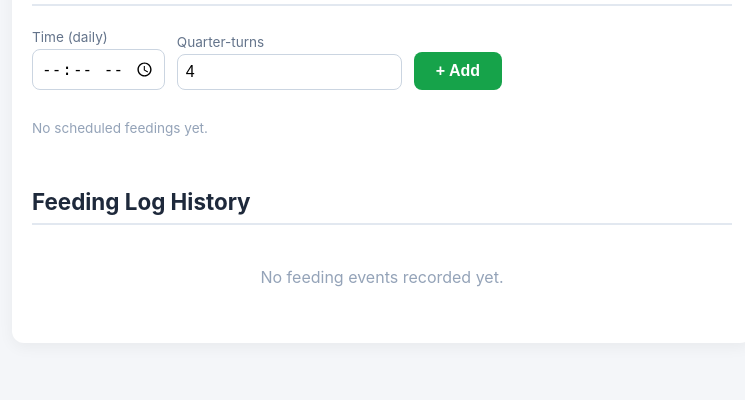
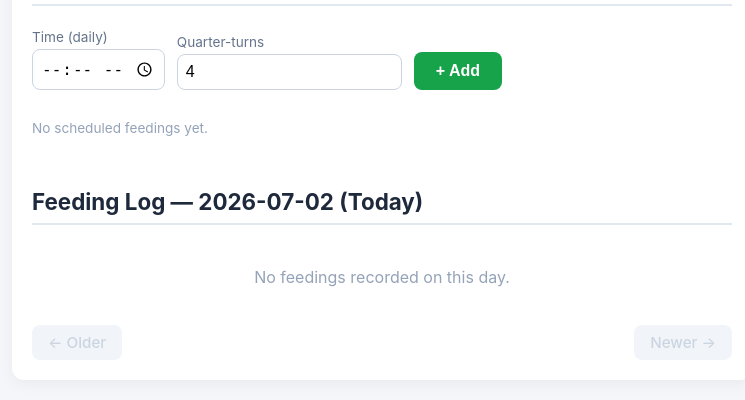
Before and after one commit to yael-lorenzo/fish-feeder-raspberry-zero-w, a Flask app: page / in a window 1280 px wide. Shown: the part 850-1250 px from the top of the page, without its empty margins (258-1003 px from the left). Before the commit the page ends 1137 px from the top, so only its background shows below. Run offline with Flask 3, Linux system fonts and the light colour scheme.

Commit message:
Add video retention policy and pagination in the frontend

```diff
--- a/app.py
+++ b/app.py
@@ -3,7 +3,7 @@ import time
 import json
 import signal
 import threading
-from datetime import datetime
+from datetime import datetime, timedelta
 import subprocess
 from flask import Flask, render_template, Response, redirect, url_for, send_from_directory, request
 from gpiozero import OutputDevice
@@ -23,6 +23,9 @@ camera_streaming_allowed = True
 
 # --- SCHEDULE / FEED CONFIG ---
 SCHEDULE_FILE = "schedule.json"
+LOG_FILE = "database.txt"
+# Feed clips (and their log lines) older than this many days are deleted automatically.
+RETENTION_DAYS = 30
 # One motor "quarter" = a quarter of a full physical rotation.
 QUARTER_ROTATION = 0.25
 # Serialize hardware access so a manual feed and a scheduled feed never overlap.
@@ -122,6 +125,64 @@ def clean_quarters(value, default=4):
     except (TypeError, ValueError):
         return default
 
+# --- FEED HISTORY (plain text log + clip files) ---
+def read_logs():
+    """Return feed events in chronological order: [{'time','image','date'}]."""
+    logs = []
+    if os.path.exists(LOG_FILE):
+        with open(LOG_FILE, "r") as f:
+            for line in f:
+                line = line.strip()
+                if "," not in line:
+                    continue
+                timestamp, filename = line.split(",", 1)
+                logs.append({
+                    "time": timestamp,
+                    "image": filename,
+                    "date": timestamp.split(" ")[0],  # "YYYY-MM-DD"
+                })
+    return logs
+
+def prune_old_history():
+    """Delete log lines and clip files older than RETENTION_DAYS."""
+    if not os.path.exists(LOG_FILE):
+        return
+    cutoff = datetime.now() - timedelta(days=RETENTION_DAYS)
+    kept_lines = []
+    removed_files = []
+    with open(LOG_FILE, "r") as f:
+        for line in f:
+            stripped = line.strip()
+            if "," not in stripped:
+                continue
+            timestamp, filename = stripped.split(",", 1)
+            try:
+                when = datetime.strptime(timestamp.strip(), "%Y-%m-%d %H:%M:%S")
+            except ValueError:
+                kept_lines.append(stripped)  # keep anything we can't parse
+                continue
+            if when >= cutoff:
+                kept_lines.append(stripped)
+            else:
+                removed_files.append(filename.strip())
+
+    if not removed_files:
+        return
+
+    with open(LOG_FILE, "w") as f:
+        for line in kept_lines:
+            f.write(line + "\n")
+
+    for filename in removed_files:
+        path = os.path.join("photos", filename)
+        try:
+            if os.path.exists(path):
+                os.remove(path)
+        except OSError as e:
+            print(f"Could not remove {path}: {e}")
+
+    print(f"Pruned {len(removed_files)} feed clip(s) older than {RETENTION_DAYS} days.")
+
 # --- FEED CLIP RECORDING ---
 def record_feed_gif(quarters, gif_path):
     """
@@ -200,7 +261,7 @@ def perform_feed(quarters=4):
 
             # Log the event (the log/thumbnails render the GIF directly).
             readable_time = datetime.now().strftime("%Y-%m-%d %H:%M:%S")
-            with open("database.txt", "a") as f:
+            with open(LOG_FILE, "a") as f:
                 f.write(f"{readable_time},{filename}\n")
         finally:
             # Release the camera lock only after all hardware work is done.
@@ -208,11 +269,20 @@ def perform_feed(quarters=4):
 
 # --- BACKGROUND SCHEDULER ---
 def scheduler_loop():
-    """Fire scheduled feedings once per matching minute."""
+    """Fire scheduled feedings once per matching minute, and prune history once a day."""
     print("Scheduler thread started.")
     last_minute = None
+    last_prune_day = None
     while True:
-        now = datetime.now().strftime("%H:%M")
+        now_dt = datetime.now()
+        today = now_dt.strftime("%Y-%m-%d")
+
+        # Prune at startup and whenever the calendar day rolls over.
+        if today != last_prune_day:
+            prune_old_history()
+            last_prune_day = today
+
+        now = now_dt.strftime("%H:%M")
         if now != last_minute:
             for entry in load_schedule().get("entries", []):
                 if entry.get("time") == now:
@@ -225,17 +295,38 @@ def scheduler_loop():
 
 @app.route('/')
 def index():
-    logs = []
-    if os.path.exists("database.txt"):
-        with open("database.txt", "r") as f:
-            for line in f.readlines():
-                if "," in line:
-                    timestamp, filename = line.strip().split(",")
-                    logs.append({"time": timestamp, "image": filename})
-    logs.reverse()
+    all_logs = read_logs()
+    today_str = datetime.now().strftime("%Y-%m-%d")
+
+    # The page shows a single day; default to today. Navigation jumps between
+    # days that actually have feeds, so you never page through empty days.
+    day = request.args.get('day', today_str)
+    try:
+        datetime.strptime(day, "%Y-%m-%d")
+    except ValueError:
+        day = today_str
+
+    days_with_entries = sorted({log["date"] for log in all_logs}, reverse=True)
+    day_logs = [log for log in all_logs if log["date"] == day]
+    day_logs.reverse()  # newest feed first within the day
+
+    older = [d for d in days_with_entries if d < day]   # desc order
+    newer = [d for d in days_with_entries if d > day]
+    prev_day = older[0] if older else None    # nearest older day with feeds
+    next_day = newer[-1] if newer else None   # nearest newer day with feeds
+
     current_time = datetime.now().strftime("%Y-%m-%d %H:%M:%S")
     schedule = sorted(load_schedule().get("entries", []), key=lambda e: e.get("time", ""))
-    return render_template('index.html', current_time=current_time, logs=logs, schedule=schedule)
+    return render_template(
+        'index.html',
+        current_time=current_time,
+        logs=day_logs,
+        schedule=schedule,
+        viewed_day=day,
+        is_today=(day == today_str),
+        prev_day=prev_day,
+        next_day=next_day,
+    )
 
 @app.route('/video_feed')
 def video_feed():
--- a/templates/index.html
+++ b/templates/index.html
@@ -37,6 +37,10 @@
         .btn-del { background: #fee2e2; color: #b91c1c; border: none; padding: 6px 14px; border-radius: 8px; cursor: pointer; font-size: 0.9rem; }
         .btn-del:hover { background: #fecaca; }
         .hint { color: #94a3b8; font-size: 0.85rem; }
+        .pagination { display: flex; align-items: center; justify-content: space-between; margin-top: 18px; }
+        .page-link { text-decoration: none; background: #eff6ff; color: #2563eb; padding: 8px 16px; border-radius: 8px; font-size: 0.95rem; font-weight: 500; }
+        .page-link:hover { background: #dbeafe; }
+        .page-link.disabled { background: #f1f5f9; color: #cbd5e1; cursor: default; }
     </style>
 </head>
 <body>
@@ -89,18 +93,31 @@
     </div>
 
     <div class="log-section">
-        <h3 class="log-title">Feeding Log History</h3>
+        <h3 class="log-title">Feeding Log — {{ viewed_day }}{% if is_today %} (Today){% endif %}</h3>
         {% if not logs %}
-            <p style="color:#94a3b8; text-align:center; padding: 20px;">No feeding events recorded yet.</p>
+            <p style="color:#94a3b8; text-align:center; padding: 20px;">No feedings recorded on this day.</p>
         {% endif %}
         {% for log in logs %}
         <div class="log-item">
             <span class="log-time">✅ Served at: <strong>{{ log.time }}</strong></span>
             <a href="{{ url_for('get_photo', filename=log.image) }}" target="_blank">
-                <img class="thumbnail" src="{{ url_for('get_photo', filename=log.image) }}" title="Click to view full snapshot">
+                <img class="thumbnail" src="{{ url_for('get_photo', filename=log.image) }}" title="Click to view the full clip" loading="lazy">
             </a>
         </div>
         {% endfor %}
+
+        <div class="pagination">
+            {% if prev_day %}
+                <a class="page-link" href="{{ url_for('index', day=prev_day) }}">← {{ prev_day }}</a>
+            {% else %}
+                <span class="page-link disabled">← Older</span>
+            {% endif %}
+            {% if next_day %}
+                <a class="page-link" href="{{ url_for('index', day=next_day) }}">{{ next_day }} →</a>
+            {% else %}
+                <span class="page-link disabled">Newer →</span>
+            {% endif %}
+        </div>
     </div>
 </div>
 
```
